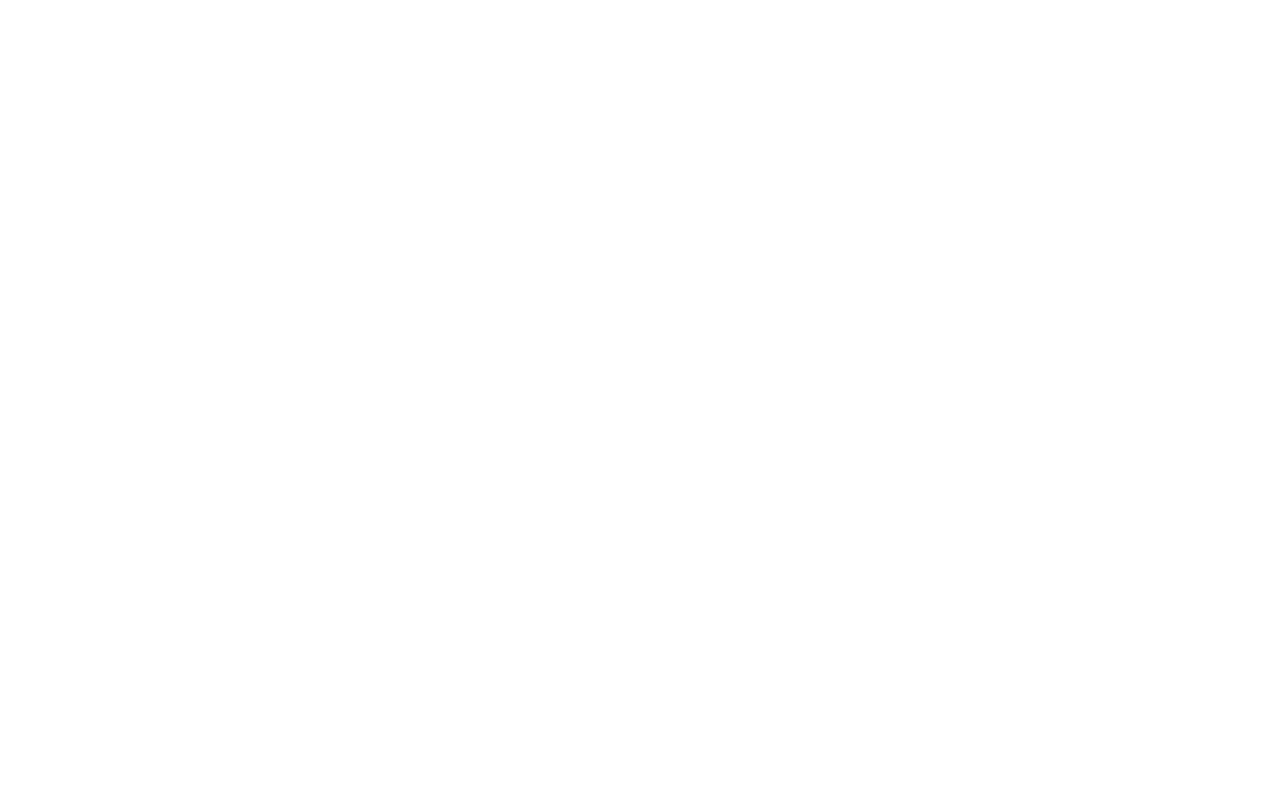
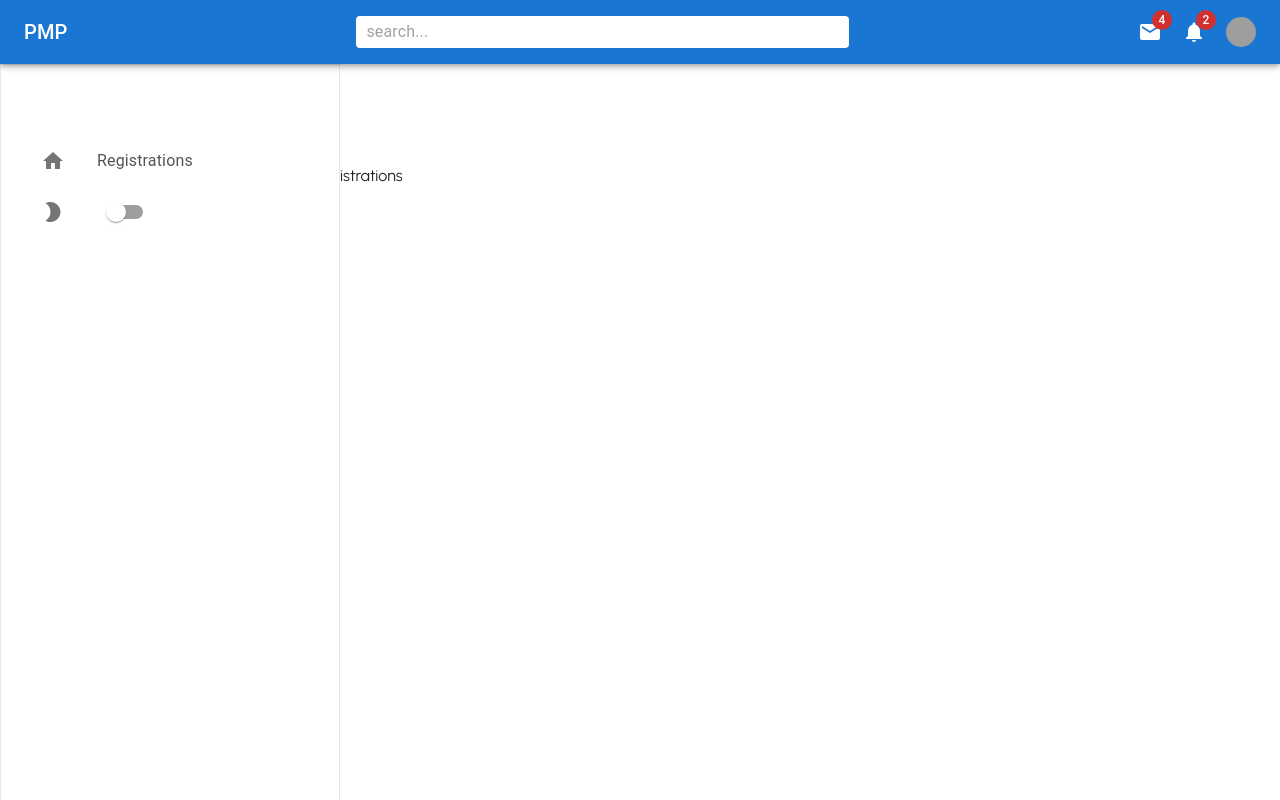
Before and after one commit to dilafar/farmer_shopping_app, a React (Create React App) app: page /admin in a window 1280 px wide. Before the commit this address had no page. Built offline with nearby package versions, Linux system fonts and the light colour scheme; grey boxes are pictures that could not be loaded.

Commit message:
auth changes

```diff
--- a/src/App.js
+++ b/src/App.js
@@ -7,6 +7,7 @@
 import Listitems2 from './pages/Bayer/listtems2';
 import Login from './pages/Login';
 import ProductDetails from './pages/Bayer/ProductDetails';
+import Admin from './pages/Admin/admin';
 
 
 function App() {
@@ -21,6 +22,7 @@
         <Route exact path="/seller/*" element={<Seller/>}/>
         <Route exact path="/product" element={< Listitems2/>} />
         <Route exact path="/product/:id" element={< ProductDetails/>} />
+        <Route exact path="/admin/*" element={<Admin/>}/>
 
       </Routes>
       </BrowserRouter>
--- /dev/null
+++ b/src/components/AdminNav/AdminNavbar.js
@@ -0,0 +1,106 @@
+import { Mail, Notifications, Pets } from "@mui/icons-material";
+import {
+  AppBar,
+  Avatar,
+  Badge,
+  Box,
+  InputBase,
+  Menu,
+  MenuItem,
+  styled,
+  Toolbar,
+  Typography,
+} from "@mui/material";
+import React, { useState } from "react";
+
+
+
+const StyledToolbar = styled(Toolbar)({
+  display: "flex",
+  justifyContent: "space-between",
+});
+
+const Search = styled("div")(({ theme }) => ({
+  backgroundColor: "white",
+  padding: "0 10px",
+  borderRadius: theme.shape.borderRadius,
+  width: "40%",
+}));
+
+const Icons = styled(Box)(({ theme }) => ({
+  display: "none",
+  alignItems: "center",
+  gap: "20px",
+  [theme.breakpoints.up("sm")]: {
+    display: "flex",
+  },
+}));
+
+const UserBox = styled(Box)(({ theme }) => ({
+  display: "flex",
+  alignItems: "center",
+  gap: "10px",
+  [theme.breakpoints.up("sm")]: {
+    display: "none",
+  },
+}));
+
+const AdminNavbar = () => {
+
+    const [open, setOpen] = useState(false);
+
+
+
+  return (
+    <AppBar position="sticky">
+      <StyledToolbar>
+        <Typography variant="h6" sx={{ display: { xs: "none", sm: "block" } }}>
+          PMP
+        </Typography>
+        <Pets sx={{ display: { xs: "block", sm: "none" } }} />
+        <Search>
+          <InputBase placeholder="search..." />
+        </Search>
+        <Icons>
+          <Badge badgeContent={4} color="error">
+            <Mail />
+          </Badge>
+          <Badge badgeContent={2} color="error">
+            <Notifications />
+          </Badge>
+          <Avatar
+            sx={{ width: 30, height: 30 }}
+            src="https://images.pexels.com/photos/846741/pexels-photo-846741.jpeg?auto=compress&cs=tinysrgb&w=1260&h=750&dpr=2"
+            onClick={(e) => setOpen(true)}
+          />
+        </Icons>
+        <UserBox onClick={(e) => setOpen(true)}>
+          <Avatar
+            sx={{ width: 30, height: 30 }}
+            src="https://images.pexels.com/photos/846741/pexels-photo-846741.jpeg?auto=compress&cs=tinysrgb&w=1260&h=750&dpr=2"
+          />
+          <Typography variant="span">John</Typography>
+        </UserBox>
+      </StyledToolbar>
+      <Menu
+        id="demo-positioned-menu"
+        aria-labelledby="demo-positioned-button"
+        open={open}
+        onClose={(e) => setOpen(false)}
+        anchorOrigin={{
+          vertical: "top",
+          horizontal: "right",
+        }}
+        transformOrigin={{
+          vertical: "top",
+          horizontal: "right",
+        }}
+      >
+        <MenuItem>Profile</MenuItem>
+        <MenuItem>My account</MenuItem>
+        <MenuItem   >Logout</MenuItem>
+      </Menu>
+    </AppBar>
+  )
+}
+export default AdminNavbar;
--- /dev/null
+++ b/src/components/AdminNav/AdminSidebar.js
@@ -0,0 +1,95 @@
+import {
+    AccountBox,
+    Article,
+    Group,
+    Home,
+    ModeNight,
+    Person,
+    Settings,
+    Storefront,
+  } from "@mui/icons-material";
+  import {
+    Box,
+    List,
+    ListItem,
+    ListItemButton,
+    ListItemIcon,
+    ListItemText,
+    Switch,
+  } from "@mui/material";
+  import React from "react";
+  import { Container, makeStyles, Typography } from "@material-ui/core";
+  import {Link} from 'react-router-dom';
+
+  const useStyles = makeStyles((theme) => ({
+    container: {
+      height: "100vh",
+      color: "white",
+      paddingTop: theme.spacing(8),
+      backgroundColor: theme.palette.primary.main,
+      paddingRight: '130px',
+      top: 0,
+      [theme.breakpoints.up("sm")]: {
+        backgroundColor: "white",
+        color: "#555",
+        border: "1px solid #ece7e7",
+      },
+    },
+    item: {
+      display: "flex",
+      alignItems: "center",
+      marginBottom: theme.spacing(4),
+      [theme.breakpoints.up("sm")]: {
+        marginBottom: theme.spacing(3),
+        cursor: "pointer",
+      },
+    },
+    icon: {
+      marginRight: theme.spacing(1),
+      [theme.breakpoints.up("sm")]: {
+        fontSize: "18px",
+      },
+    },
+    text: {
+      fontWeight: 500,
+      [theme.breakpoints.down("sm")]: {
+        display: "none",
+      },
+    },
+  }));
+
+
+
+  const AdminSidebar = ({mode,setMode}) => {
+    const classes = useStyles();
+    return (
+      <div style={{position: "fixed" }}>
+      <Container className={classes.container}>
+
+        <List>
+          <ListItem disablePadding>
+            <ListItemButton component={Link} to="/admin">
+              <ListItemIcon>
+                <Home />
+              </ListItemIcon>
+              <ListItemText primary="Registrations" />
+            </ListItemButton>
+          </ListItem>
+
+
+
+          <ListItem disablePadding>
+            <ListItemButton >
+              <ListItemIcon>
+                <ModeNight />
+              </ListItemIcon>
+              <Switch onChange={e=>setMode(mode === "light" ? "dark" : "light")}/>
+            </ListItemButton>
+          </ListItem>
+        </List>
+
+        </Container>
+        </div>
+    )
+  }
+  export default AdminSidebar;
--- /dev/null
+++ b/src/pages/Admin/Registrations.js
@@ -0,0 +1,9 @@
+import React from 'react'
+
+const Registrations = () => {
+  return (
+    <div>Registrations</div>
+  )
+}
+
+export default Registrations
--- /dev/null
+++ b/src/pages/Admin/admin.js
@@ -0,0 +1,55 @@
+import React,{ useState } from 'react'
+import { Box, createTheme, Stack, ThemeProvider,Paper, ListItem } from "@mui/material";
+
+import { Grid, makeStyles } from "@material-ui/core";
+import { styled } from '@mui/material/styles';
+
+import {BrowserRouter,Routes,Route } from "react-router-dom";
+import AdminNavbar from '../../components/AdminNav/AdminNavbar';
+import AdminSidebar from '../../components/AdminNav/AdminSidebar';
+import Registrations from './Registrations';
+
+
+
+const Item = styled(Paper)(({ theme }) => ({
+  backgroundColor: theme.palette.mode === 'dark' ? '#1A2027' : '#fff',
+  ...theme.typography.body2,
+  padding: theme.spacing(1),
+  textAlign: 'center',
+  color: theme.palette.text.secondary,
+}));
+
+const Admin = () => {
+  const [mode, setMode] = useState("light");
+  return (
+    <div>
+
+      <Box >
+        <AdminNavbar/>
+
+        <Grid container spacing={0}>
+        <Grid item xs={2}>
+      <AdminSidebar setMode={setMode} mode={mode}/>
+         </Grid>
+         <Grid item xs={10} style={{padding:"100px" }}>
+           <Routes>
+             <Route exact path='/' element={<Registrations/>}/>
+
+
+           </Routes>
+
+
+
+         </Grid>
+       </Grid>
+
+
+
+
+      </Box>
+
+    </div>
+  )
+}
+
+export default  Admin;
```
